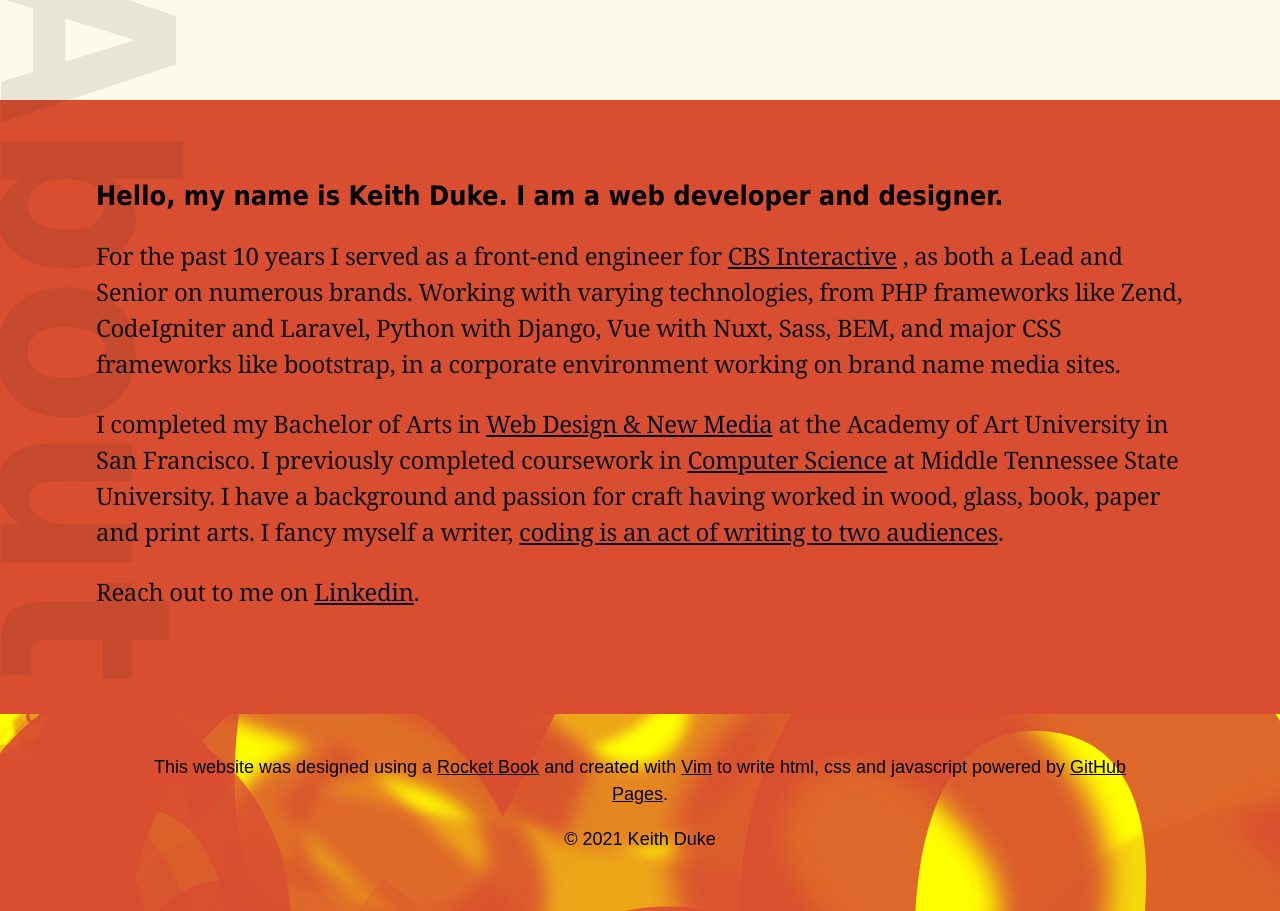
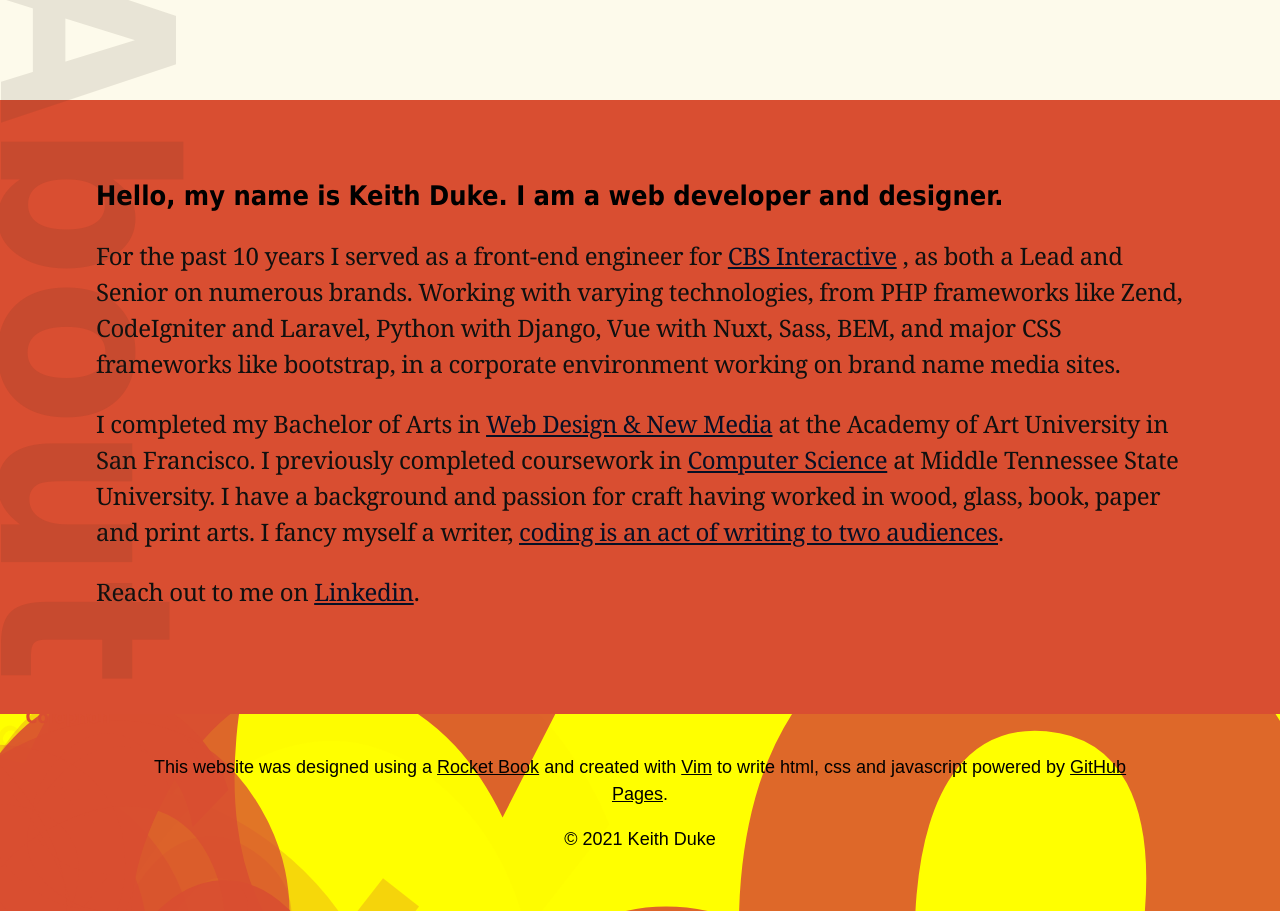
Before and after one commit to keithduke/keithduke.github.io, a plain HTML site: page index.html in a window 1280 px wide. Shown: the part 700-1611 px from the top of the page. Drawn offline with Linux system fonts and the light colour scheme.

Commit message:
Revert "Add text blur to jitter"
This reverts commit d0debad44bee8b275288a7f979e36d5ba3de6ae0.

```diff
--- a/index.html
+++ b/index.html
@@ -171,7 +171,6 @@
         color: rgba(217, 78, 49);
         top: 0;
         transform-origin: left;
-        text-shadow: 1px 1px 2px rgba(217, 78, 49);
       }
       .jitter, .jittery {
         text-rendering: optimizeLegibility;
@@ -238,7 +237,6 @@
           let c = Math.random();
           textClone.style.transform = 'rotate(' + a + 'deg) scale('+ b +')';
           textClone.style.opacity = c;
-          textClone.style.textShadow = `${a}px ${b}px ${c}px rgba(217, 78, 49)`;
         }
         console.log('Colophon text effect complete.');
 
```
